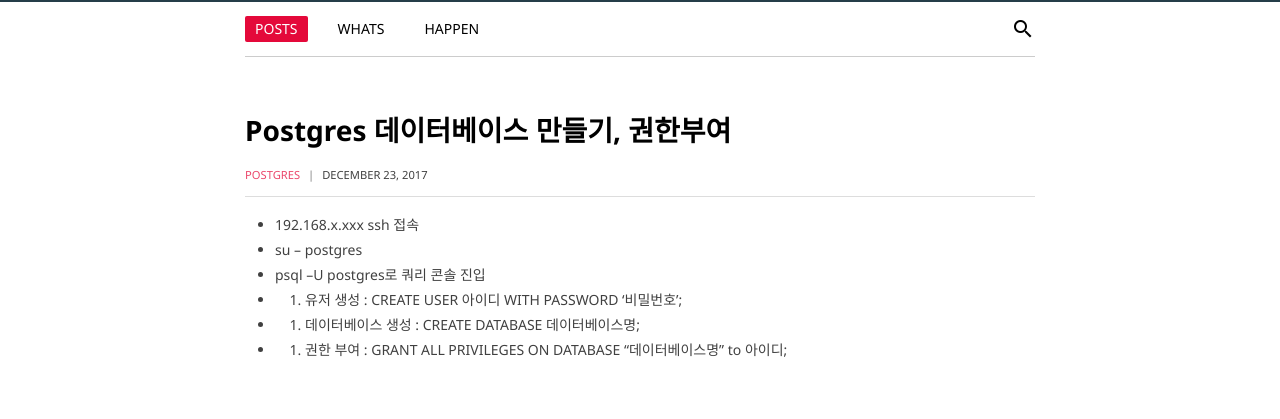
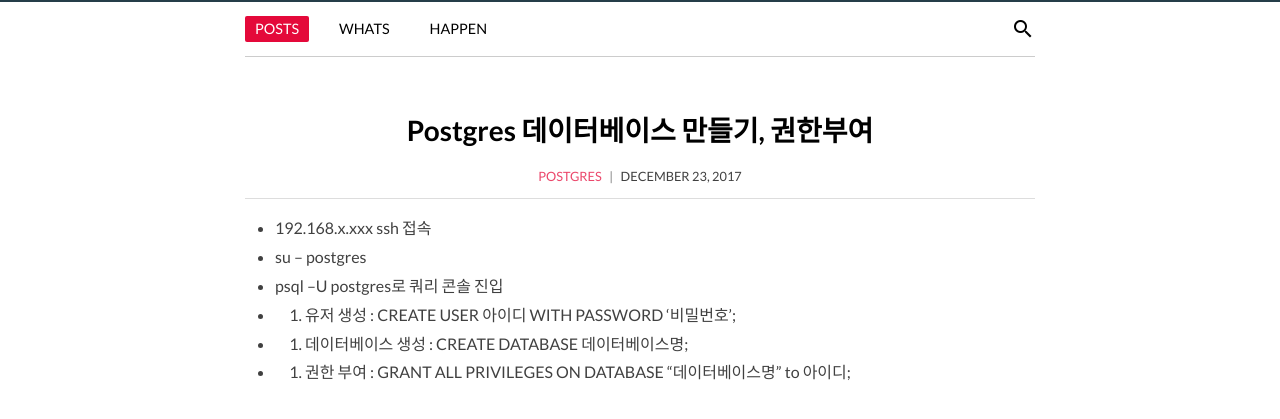
Before and after one commit to daesuni/daesuni.github.io, a Jekyll site: the page built from _posts/2017-12-23-Postgres db.md, in a window 1280 px wide. Shown: the top 419 px of the page. Built offline with Jekyll 4.4.1, drawn with Linux system fonts in a browser that asks for light colours.

Commit message:
2019-02-01

```diff
--- a/_config.yml
+++ b/_config.yml
@@ -32,7 +32,7 @@
 disqus:
 
 # Enter your Google Analytics web tracking code (e.g. UA-2110908-2) to activate tracking
-google_analytics:
+google_analytics: UA-98885490-2
 
 # Your website URL (e.g. http://barryclark.github.io or http://www.barryclark.co)
 # Used for Sitemap.xml and your RSS feed
--- a/_layouts/default.html
+++ b/_layouts/default.html
@@ -9,11 +9,10 @@
       <script src="http://html5shiv.googlecode.com/svn/trunk/html5.js"></script>
     <![endif]-->
     <script src="{{ site.baseurl }}/assets/utils/jquery-1.12.4/jquery-1.12.4.min.js"></script>
-    <script src="{{ site.baseurl }}/assets/utils/simple-jekyll-search.min.js"></script>
+    <script src="{{ site.baseurl }}/assets/utils/simple-jekyll-search.js"></script>
 
     <link href="https://fonts.googleapis.com/css?family=Material+Icons" rel="stylesheet">
-    <link href="https://fonts.googleapis.com/css?family=Noto+Sans:400,700" rel="stylesheet">
-    <link href="https://fonts.googleapis.com/css?family=Nanum+Gothic:400,700|Lato:400,700&amp;subset=korean" rel="stylesheet">
+    <link href="https://fonts.googleapis.com/css?family=Lato:400,700|Noto+Sans+KR:400,700" rel="stylesheet">
     <!-- <link rel="stylesheet" type="text/css" href="{{ site.baseurl }}/assets/utils/material-icons/material-icons.css" /> -->
     <link rel="stylesheet" type="text/css" href="{{ site.baseurl }}/style.css" />
     <link rel="alternate" type="application/rss+xml" title="{{ site.name }} - {{ site.description }}" href="{{ site.baseurl }}/feed.xml" />
@@ -73,7 +72,7 @@
         searchInput: document.getElementById('search-input'),
         resultsContainer: document.getElementById('search-result'),
         noResultsText: '검색 결과가 없습니다.',
-        json: '/search.json'
+        json: '/search.json',
       });
 
       $(document).ready(function() {
--- a/style.scss
+++ b/style.scss
@@ -5,8 +5,8 @@
 @import "variables";
 
 // common
-html    { font-size: 14px; }
-body    { background: #fff; line-height: 1.8; font-family: 'Noto Sans', sans-serif; border-top: 2px solid #253e49; }
+html    {  }
+body    { background: #fff; line-height: 1.8; font-family: 'Lato', 'Noto Sans KR', sans-serif; border-top: 2px solid #253e49; }
 input, textarea { padding: 5px; }
 h1, h2, h3, h4, h5, h6 { margin: 1em 0 15px; padding: 0; font-weight: bold; }
 h1      { font-size: 28px; }
@@ -118,17 +118,25 @@
     background: red;
 }
 
-#search-result {     position: absolute;
+#search-result {      position: absolute;
     margin: 0;
-    padding: 0;
+    padding: 1.5em 2em;
     list-style: none;
     top: 55px;
-    /* right: 0; */
+    left: 0;
     background: #fff;
     white-space: nowrap;
     min-width: 100%;
-    box-shadow: 0 4px 40px rgba(0,0,0,.39);;
+    box-shadow: 0 4px 40px rgba(0, 0, 0, 0.39);
     }
+
+#search-result li {
+    margin-bottom: 5px;
+}
+#search-result li:last-child { margin-bottom: 0; }
+#search-result li a {
+  color: #000;
+}
 
 
 .header-wrap  { align-items: center; height: 55px; border-bottom: 1px solid #ccc; display: flex;
@@ -153,7 +161,7 @@
 }
 
 .nav-wrap { display: flex; }
-.nav { margin-left: 20px; padding: 0 10px; color: #000; border-radius: 2px; }
+.nav { margin-left: 20px; padding: 0 10px; color: #000; border-radius: 2px; font-size: 0.9rem; }
 .nav:first-child { margin-left: 0; }
 .nav:hover { text-decoration: none; }
 .nav.active { background: #e4093a; color: #fff; }
@@ -180,6 +188,9 @@
 .post-date { color: rgba(0, 0, 0, 0.75); }
 
 .post-list .post-entry { font-size: 0.9rem; color: rgba(0, 0, 0, 0.5); }
+
+.post .post-title { text-align: center; }
+.post .post-info { text-align: center; }
 .post .post-entry { color: rgba(0, 0, 0, 0.75); }
 
 
```
Also changed, not shown: assets/utils/simple-jekyll-search.js (renamed from assets/utils/simple-jekyll-search.min.js).
